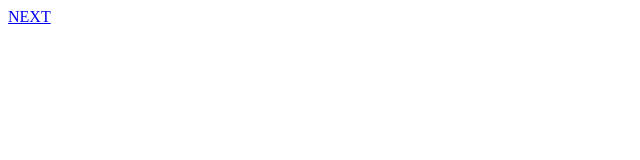
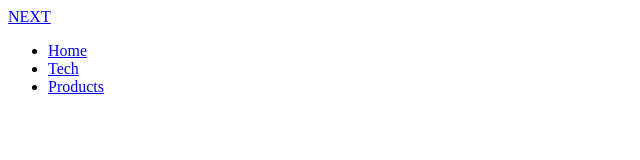
Before and after one commit to hlkirkness/beginnerswebsite, a plain HTML site: page index.html in a window 1280 px wide. Shown: the whole page, without its empty margins (0-640 px from the left). Drawn offline with Linux system fonts and the light colour scheme.

Commit message:
list added

```diff
--- a/index.html
+++ b/index.html
@@ -16,6 +16,17 @@
                 <span class="bar"></span>
                 <span class="bar"></span>
             </div>
+            <ul class="navbar__menu">
+                <li class="navbar__item">
+                    <a href="/" class="navbar__links">Home</a>
+                </li>
+                <li class="navbar__item">
+                    <a href="/tech.html" class="navbar__links">Tech</a>
+                </li>
+                <li class="navbar__item">
+                    <a href="/" class="navbar__links">Products</a>
+                </li>
+            </ul>
         </div>
     </nav>
 </body>
```
